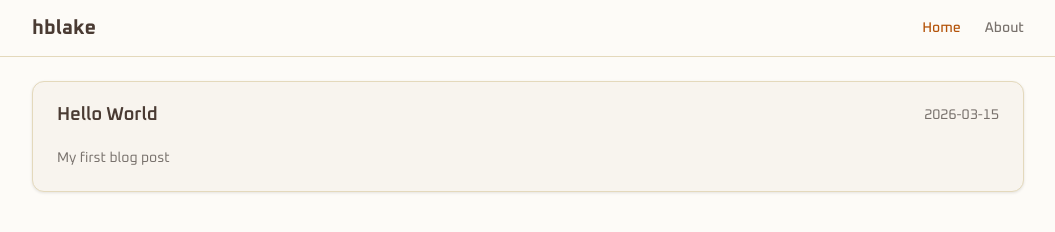
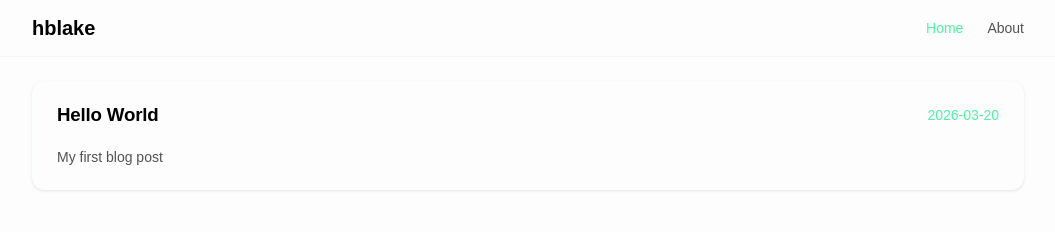
Before and after one commit to hsimah-services/hsimah, a website built with Vite: page index.html in a window 1280 px wide. Shown: the whole page, without its empty margins (112-1167 px from the left). Built offline with nearby package versions, Linux system fonts and the light colour scheme.

Commit message:
update style

```diff
--- a/posts/hello-world.md
+++ b/posts/hello-world.md
@@ -1,6 +1,6 @@
 ---
 title: Hello World
-date: 2026-03-15
+date: 2026-03-20
 description: My first blog post
 ---
 
--- a/src/index.css
+++ b/src/index.css
@@ -9,42 +9,42 @@
 
 /* Theme variables */
 :root {
-  --color-background: oklch(0.9885 0.0057 84.5659);
-  --color-foreground: oklch(0.366 0.0251 49.6085);
-  --color-card: oklch(0.9686 0.0091 78.2818);
-  --color-card-foreground: oklch(0.366 0.0251 49.6085);
-  --color-primary: oklch(0.5553 0.1455 48.9975);
-  --color-primary-foreground: oklch(1 0 0);
-  --color-secondary: oklch(0.8276 0.0752 74.44);
-  --color-secondary-foreground: oklch(0.4444 0.0096 73.639);
-  --color-muted: oklch(0.9363 0.0218 83.2637);
-  --color-muted-foreground: oklch(0.5534 0.0116 58.0708);
-  --color-accent: oklch(0.9 0.05 74.9889);
-  --color-accent-foreground: oklch(0.4444 0.0096 73.639);
-  --color-border: oklch(0.8866 0.0404 89.6994);
-  --color-ring: oklch(0.5553 0.1455 48.9975);
-  --radius: 0.3rem;
-  --font-sans: "Oxanium", sans-serif;
-  --font-mono: "Fira Code", monospace;
-  --font-serif: "Merriweather", serif;
+  --color-background: oklch(0.9940 0 0);
+  --color-foreground: oklch(0 0 0);
+  --color-card: oklch(0.9940 0 0);
+  --color-card-foreground: oklch(0 0 0);
+  --color-primary: oklch(0.8545 0.1675 159.6564);
+  --color-primary-foreground: oklch(0 0 0);
+  --color-secondary: oklch(0.9933 0.0011 197.1390);
+  --color-secondary-foreground: oklch(0.1344 0 0);
+  --color-muted: oklch(0.9702 0 0);
+  --color-muted-foreground: oklch(0.4386 0 0);
+  --color-accent: oklch(0.9947 0.0074 164.9465);
+  --color-accent-foreground: oklch(0.6184 0.1489 155.4444);
+  --color-border: oklch(0.9722 0.0034 247.8581);
+  --color-ring: oklch(0.8545 0.1675 159.6564);
+  --radius: 1.4rem;
+  --font-sans: "Plus Jakarta Sans", sans-serif;
+  --font-mono: "IBM Plex Mono", monospace;
+  --font-serif: "Lora", serif;
 }
 
 @media (prefers-color-scheme: dark) {
   :root {
-    --color-background: oklch(0.2161 0.0061 56.0434);
-    --color-foreground: oklch(0.9699 0.0013 106.4238);
-    --color-card: oklch(0.2685 0.0063 34.2976);
-    --color-card-foreground: oklch(0.9699 0.0013 106.4238);
-    --color-primary: oklch(0.7049 0.1867 47.6044);
-    --color-primary-foreground: oklch(1 0 0);
-    --color-secondary: oklch(0.4444 0.0096 73.639);
-    --color-secondary-foreground: oklch(0.9232 0.0026 48.7171);
-    --color-muted: oklch(0.233 0.0073 67.4563);
-    --color-muted-foreground: oklch(0.7161 0.0091 56.259);
-    --color-accent: oklch(0.3598 0.0497 229.3202);
-    --color-accent-foreground: oklch(0.9232 0.0026 48.7171);
-    --color-border: oklch(0.3741 0.0087 67.5582);
-    --color-ring: oklch(0.7049 0.1867 47.6044);
+    --color-background: oklch(0 0 0);
+    --color-foreground: oklch(0.9551 0 0);
+    --color-card: oklch(0.1448 0 0);
+    --color-card-foreground: oklch(0.9551 0 0);
+    --color-primary: oklch(0.8545 0.1675 159.6564);
+    --color-primary-foreground: oklch(0 0 0);
+    --color-secondary: oklch(0.4700 0.0900 160.0079);
+    --color-secondary-foreground: oklch(0.9551 0 0);
+    --color-muted: oklch(0.2653 0.0037 286.1465);
+    --color-muted-foreground: oklch(0.6731 0 0);
+    --color-accent: oklch(0.3004 0.0609 159.8938);
+    --color-accent-foreground: oklch(0.9970 0 0);
+    --color-border: oklch(0.2138 0.0019 286.2347);
+    --color-ring: oklch(0.8545 0.1675 159.6564);
   }
 }
 
@@ -129,7 +129,7 @@ a {
 /* Card */
 .card {
   border-radius: 0.75rem;
-  border: 1px solid var(--color-border);
+  border: 1px solid var(--color-accent);
   background-color: var(--color-card);
   color: var(--color-card-foreground);
   box-shadow: 0 1px 3px 0 rgb(0 0 0 / 0.1);
@@ -192,7 +192,7 @@ a {
 
 .feed-date {
   font-size: 0.875rem;
-  color: var(--color-muted-foreground);
+  color: var(--color-primary);
 }
 
 /* BlogPost */
```
Also changed, not shown: 1 other file.
